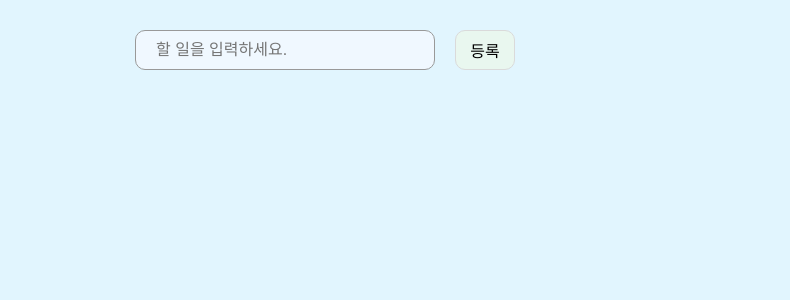
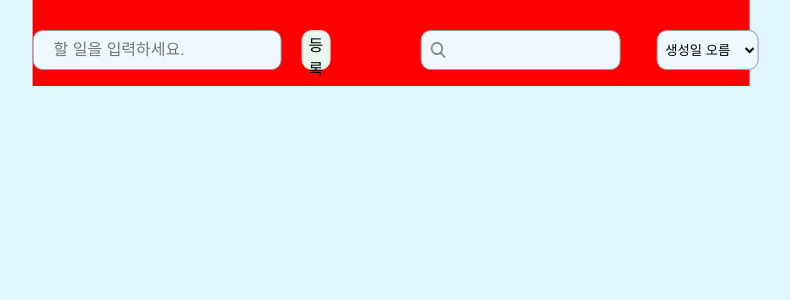
Before and after one commit to LeeMaNeul/react-to-do-list, a React (Create React App) app: page / in a window 1280 px wide. Shown: the top 300 px of the page, without its empty margins (249-1039 px from the left). Built offline with nearby package versions, Linux system fonts and the light colour scheme.

Commit message:
필터링 추가 / 검색 기능 추가 진행 중

```diff
--- a/src/App.css
+++ b/src/App.css
@@ -10,10 +10,11 @@
 }
 
 .wrapper {
-  width: 50%;
+  width: 70%;
   position: absolute;
   left: 50%;
   transform: translateX(-50%);
+  background-color: red;
 }
 
 .shadow {
--- a/src/App.js
+++ b/src/App.js
@@ -1,4 +1,4 @@
-import { useState } from 'react';
+import { useEffect, useState } from 'react';
 import './App.css';
 import TodoInput from './components/TodoInput';
 import TodoList from './components/TodoList';
@@ -7,18 +7,53 @@ import TodoModal from './components/Modal';
 function App() {
   const [value, setValue] = useState("");
   const [todos, setTodos] = useState([]); // 수정 기능 및 완료 기능 추가를 위해 기존 단순 배열에서 배열 내 요소를 객체 데이터로 구성
+  const [filteredTodos, setFilteredTodos] = useState([]);
+  const [filterOption, setfilterOption] = useState("1");
   const [modal, setModal] = useState(false);
 
-  const handleClick = (index) => {
+  const filter = () => {
+    let updatedTodos = [...todos];
+    switch (filterOption) {
+      case "1":
+        updatedTodos.sort((a, b) => a.id - b.id);
+        break;
+      case "2":
+        updatedTodos.sort((a, b) => b.id - a.id);
+        break;
+      case "3":
+        updatedTodos = updatedTodos.filter(prev => prev.completed);
+        break;
+      case "4":
+        updatedTodos = updatedTodos.filter(prev => !prev.completed);
+        break;
+      default:
+        break;
+    }
+    setFilteredTodos(updatedTodos);
+  }
+
+  useEffect(() => {
+    filter();
+  }, [todos, filterOption]);
+  // todos 추가될 때 filter 함수를 실행 => 필터 적용 시 추가된 todos가 보여야 돼서
+
+
+
+
+  const handleFilterChange = e => {
+    setfilterOption(e.target.value);
+  }
+
+  const handleClick = (id) => {
     setTodos(prev => prev.map((todo, i) => (
-      i === index ? {...todo, completed: !todo.completed } : todo
+      todo.id === id ? {...todo, completed: !todo.completed } : todo
     )));
   }
 
-  const handleChange = (e, index) => {
+  const handleChange = (e, id) => {
     const updatedValue = e.target.value;
-    setTodos(prev => prev.map((todo, i) => (
-      i === index ? { ...todo, text: updatedValue } : todo
+    setTodos(prev => prev.map((todo) => (
+      todo.id === id ? { ...todo, text: updatedValue } : todo
     )))
   }
 
@@ -26,22 +61,25 @@ function App() {
     setValue(e.target.value);
   }
 
-  const handleRevise = (index) => {
-    setTodos(prev => prev.map((todo, i) => {
-      if (todo.text) {
-        return i === index ? { ...todo, revise: !todo.revise } : todo;
-      } else {
-        setModal(true);
-        return;
+  const handleRevise = (id) => {
+    setTodos(prev => prev.map((todo) => {
+      if (todo.id === id) {
+        if (todo.text.trim()) {
+          return { ...todo, revise: !todo.revise };
+        } else {
+          setModal(true);
+          return todo;
+        }
       }
-    }))
+      return todo;
+    }));
   }
 
   const addTodo = () => {
     if (value.trim()) {
       setTodos([
         ...todos,
-        { text: value, completed: false, revise: false }
+        { id: Date.now(), text: value, completed: false, revise: false }
       ]);
       setValue('');
     } else {
@@ -49,8 +87,8 @@ function App() {
     }
   }
 
-  const delTodo = index => {
-    setTodos(todos.filter((todo, i) => i !== index));
+  const delTodo = id => {
+    setTodos(todos.filter((todo) => todo.id !== id));
   }
 
   const handleKeyPress = e => {
@@ -66,8 +104,8 @@ function App() {
       <div className='inner'>
         {modal && <TodoModal setModal={setModal}/>}
         <div className='wrapper'>
-          <TodoInput handleKeyPress={handleKeyPress} handleInputChange={handleInputChange} addTodo={addTodo} value={value}/>
-          <TodoList handleClick={handleClick} handleChange={handleChange} todos={todos} delTodo={delTodo} handleRevise={handleRevise} />
+          <TodoInput handleKeyPress={handleKeyPress} handleInputChange={handleInputChange} addTodo={addTodo} value={value} handleFilterChange={handleFilterChange}/>
+          <TodoList handleClick={handleClick} handleChange={handleChange} todos={filteredTodos} delTodo={delTodo} handleRevise={handleRevise} />
         </div>
       </div>
     </div>
--- a/src/components/TodoInput.js
+++ b/src/components/TodoInput.js
@@ -1,8 +1,9 @@
 import React from 'react'
 import styled from 'styled-components'
 import Button from './Button'
+import Search from '../search.png'
 
-const TodoInput = ({ handleInputChange, addTodo, value, handleKeyPress }) => {
+const TodoInput = ({ handleFilterChange, handleInputChange, addTodo, value, handleKeyPress }) => {
   return (
     <Wrapper>
       <Input
@@ -12,11 +13,44 @@ const TodoInput = ({ handleInputChange, addTodo, value, handleKeyPress }) => {
           onKeyUp={handleKeyPress}
       />
       <Button onClick={addTodo} message={"등록"}></Button>
+      <div style={{ display: 'flex', position: 'relative', marginTop: 30, marginLeft: 70 }}>
+        <img
+          src={Search}
+          style={{
+            width: 15, height: 16,
+            position: 'absolute',
+            left: 10, top: 12,
+            opacity: 0.5
+          }}
+        />
+        <SearchInput />
+      </div>
+      <Filter defaultValue="1" onChange={handleFilterChange}>
+        <option value="1">생성일 오름</option>
+        <option value="2">생성일 내림</option>
+        <option value="3">완료</option>
+        <option value="4">미완료</option>
+      </Filter>
     </Wrapper>
   )
 }
 
 export default TodoInput
+
+const Filter = styled.select `
+  width: 130px; height: 40px;
+  padding: 0 10px 0 4px;
+  margin-top: 30px;
+  margin-left: 1rem;
+  border: 1px solid #999;
+  border-radius: 10px;
+  box-sizing: border-box;
+  outline: none;
+  background-color: #F0F8FF;
+  &:focus {
+    border: 2px solid #A7D8FF;
+  }
+`
 
 const Wrapper = styled.div `
   display: flex;
@@ -39,3 +73,19 @@ const Input = styled.input `
         border: 2px solid #A7D8FF;
     }
 `
+
+const SearchInput = styled.input `
+    width: 200px;
+    height: 40px;
+    border: 1px solid #999;
+    border-radius: 10px;
+    outline: none;
+    box-sizing: border-box;
+    padding: 10px 20px 10px 34px;
+    font-size: 16px;
+    background-color: #F0F8FF;
+
+    &:focus {
+        border: 2px solid #A7D8FF;
+    }
+`
--- a/src/components/TodoList.js
+++ b/src/components/TodoList.js
@@ -8,28 +8,28 @@ const TodoList = ({ handleChange, todos, delTodo, handleClick, handleRevise }) =
             {todos.map((todo, index) => {
                 return (
                     todo && (
-                        <li key={index} style={{ display: 'flex', alignItems: 'center', gap: 20}}>
+                        <li key={todo.id} style={{ display: 'flex', alignItems: 'center', gap: 20}}>
                             <CheckBox
                                 type='checkbox'
                                 checked={todo.completed}
-                                onChange={() => handleClick(index)}
+                                onChange={() => handleClick(todo.id)}
                             />
                             {todo.revise ? (
                                 <ListInput
                                     value={todo.text}
-                                    onChange={e => handleChange(e, index)}
+                                    onChange={e => handleChange(e, todo.id)}
                                     placeholder='할 일을 입력하세요.'
                                 />
                             ) : (
                                 <List
-                                    onClick={() => handleRevise(index)}
+                                    onClick={() => handleRevise(todo.id)}
                                     $completed={todo.completed}
                                 >
                                     {todo.text}
                                 </List>
                             )}
-                            {todo.revise && <Button message="수정" onClick={() => handleRevise(index)}></Button>}
-                            <Button onClick={() => delTodo(index)} message="삭제"></Button>
+                            {todo.revise && <Button message="수정" onClick={() => handleRevise(todo.id)}></Button>}
+                            <Button onClick={() => delTodo(todo.id)} message="삭제"></Button>
                         </li>
                     )
                 )
```
Also changed, not shown: src/search.png (added). Lines whose indentation alone changed are shown as unchanged.
